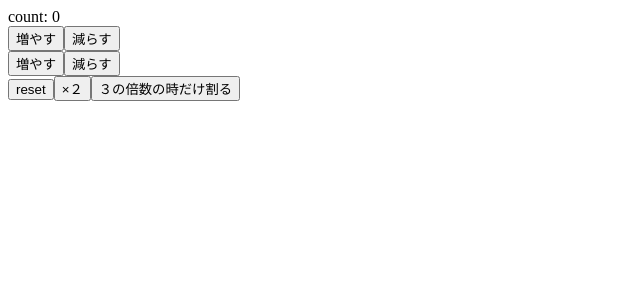
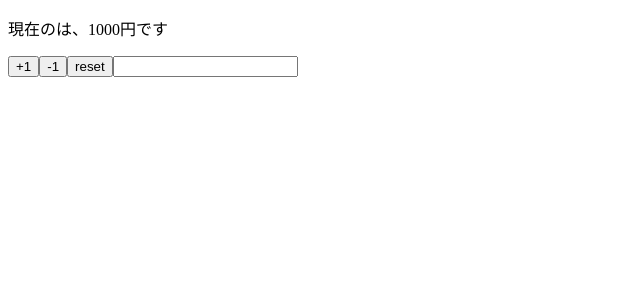
Before and after one commit to kenta0727/react-hooks-101, a React (Create React App) app: page / in a window 1280 px wide. Shown: the top 300 px of the page, without its empty margins (0-640 px from the left). Built offline with nearby package versions, Linux system fonts and the light colour scheme.

Commit message:
implement component using multiple states

```diff
--- a/src/App.js
+++ b/src/App.js
@@ -1,40 +1,28 @@
 import React,{ useState }from 'react';
 
-const App = () => {
-  const [count, setCount] = useState(0)
+const App = props => {
 
-  const increment = () => setCount(count + 1)
-  const decrement = () => setCount(count - 1)
+  const [name, setName] = useState(props.name)
+  const [price, setPrice] = useState(props.price)
 
-  const increment2 = () => setCount(previousCount => previousCount + 1)
-  const decrement2 = () => setCount(previousCount => previousCount - 1)
-
-  const reset = () => setCount(0)
-  const multiplication = () => setCount(previousCount => previousCount * 2)
-  const divide3 = () => setCount(previousCount => {
-    if (previousCount % 3 == 0) {
-      return previousCount / 3;
-    } else {
-      return previousCount;
-    }
-  })
-
+  const reset = () => {
+    setPrice(props.price)
+    setName(props.name)
+  }
   return (
     <>
-    <div>count: {count}</div>
-      <button onClick={increment}>増やす</button>
-      <button onClick={decrement}>減らす</button>
-      <div>
-        <button onClick={increment2}>増やす</button>
-        <button onClick={decrement2}>減らす</button>
-      </div>
-      <div>
-        <button onClick={reset}>reset</button>
-        <button onClick={multiplication}>×２</button>
-        <button onClick={divide3}>３の倍数の時だけ割る</button>
-      </div>
+      <p>現在の{name}は、{price}円です</p>
+      <button onClick={() => setPrice(price + 1)}>+1</button>
+      <button onClick={() => setPrice(price - 1)}>-1</button>
+      <button onClick={reset}>reset</button>
+      <input value={name} onChange={e => setName(e.target.value)}/>
     </>
   )
 }
 
+App.defaultProps = {
+  name: '',
+  price: 1000
+}
+
 export default App;
```
